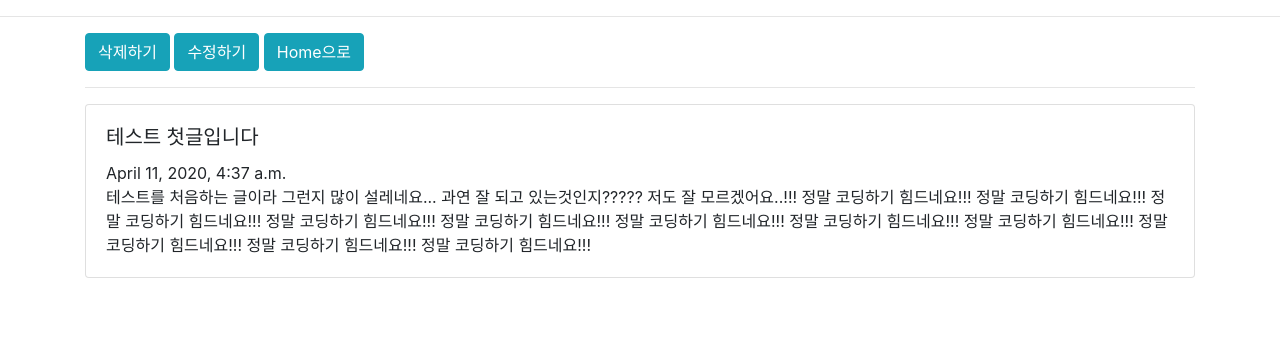
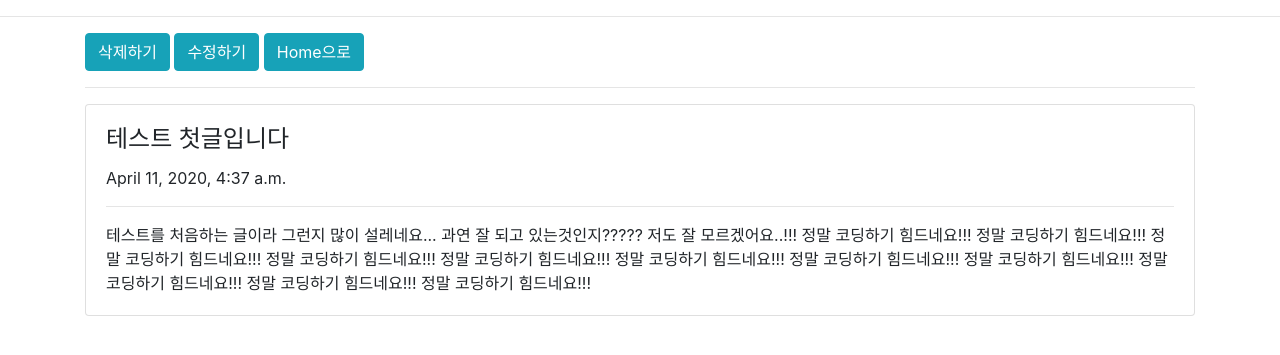
Before and after one commit to oereo/likelion_3rd_CRUD, a Django app: page /blog/1 in a window 1280 px wide. Shown: the part 56-411 px from the top of the page. Run offline with Django 3.2, Linux system fonts and the light colour scheme; data comes from the database, SQL or seed files in the repository; both versions use the stored data as it was after the commit; some libraries are stand-ins or nearby versions.

Commit message:
Modify balance

```diff
--- a/blogpost/models.py
+++ b/blogpost/models.py
@@ -11,4 +11,4 @@ class Blog(models.Model):
         return self.title
 
     def summary(self):
-        return self.body[:100]
+        return self.body[:50]
--- a/blogpost/templates/detail.html
+++ b/blogpost/templates/detail.html
@@ -10,8 +10,10 @@
     <div class="col-sm-12">
         <div class="card">
             <div class="card-body">
-                <h5 class="card-title">{{details.title}}</h5>
+                <h4 class="card-title">{{details.title}}</h4>
+
                 {{details.pub_date}}
+                <hr>
                 <p class="card-text">{{details.body}}</p>
                 <!-- <a href="{% url 'home' %}" class="btn btn-info">Home으로</a> -->
             </div>
--- a/blogpost/templates/home.html
+++ b/blogpost/templates/home.html
@@ -12,6 +12,7 @@
             <div class="card-body">
                 <h5 class="card-title">{{blog.title}}</h5>
                 {{blog.pub_date}}
+                <hr>
                 <p class="card-text">{{blog.summary}} ...</p>
                 <a href="{% url 'detail' blog.id %}" class="btn btn-info">블로그 게시글 보기</a>
             </div>
```
Also changed, not shown: db.sqlite3.
